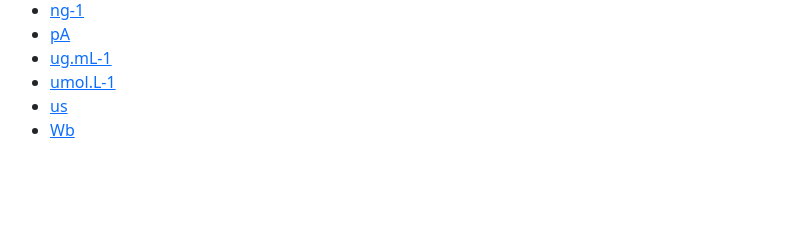
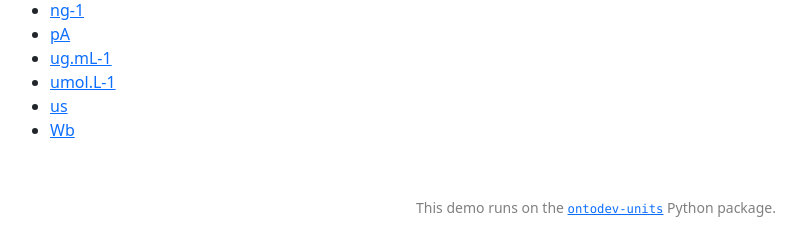
Before and after one commit to ontodev/units-demo, a Flask app: page / in a window 1280 px wide. Shown: the part 566-800 px from the top of the page, without its empty margins (44-847 px from the left). Run offline with Flask 2, Linux system fonts and the light colour scheme.

Commit message:
Add link to units package

```diff
--- a/templates/base.html
+++ b/templates/base.html
@@ -29,6 +29,11 @@
             {{ default|safe }}
             {% block content %}
             {% endblock %}
+            <div class="row fixed-bottom">
+                <p class="small text-center" style="color: #808080;">
+                    This demo runs on the <a href="https://github.com/ontodev/units"><code>ontodev-units</code></a> Python package.
+                </p>
+            </div>
         </div>
     </div>
 </body>
--- a/templates/term.html
+++ b/templates/term.html
@@ -6,7 +6,7 @@
 </div>
 
 <div class="row float-end">
-  <p>
+  <p style="color: #808080;">
     Download as: <a href="?format=ttl">Turtle</a> | <a href="?format=json-ld">JSON-LD</a>
   </p>
 </div>
```
